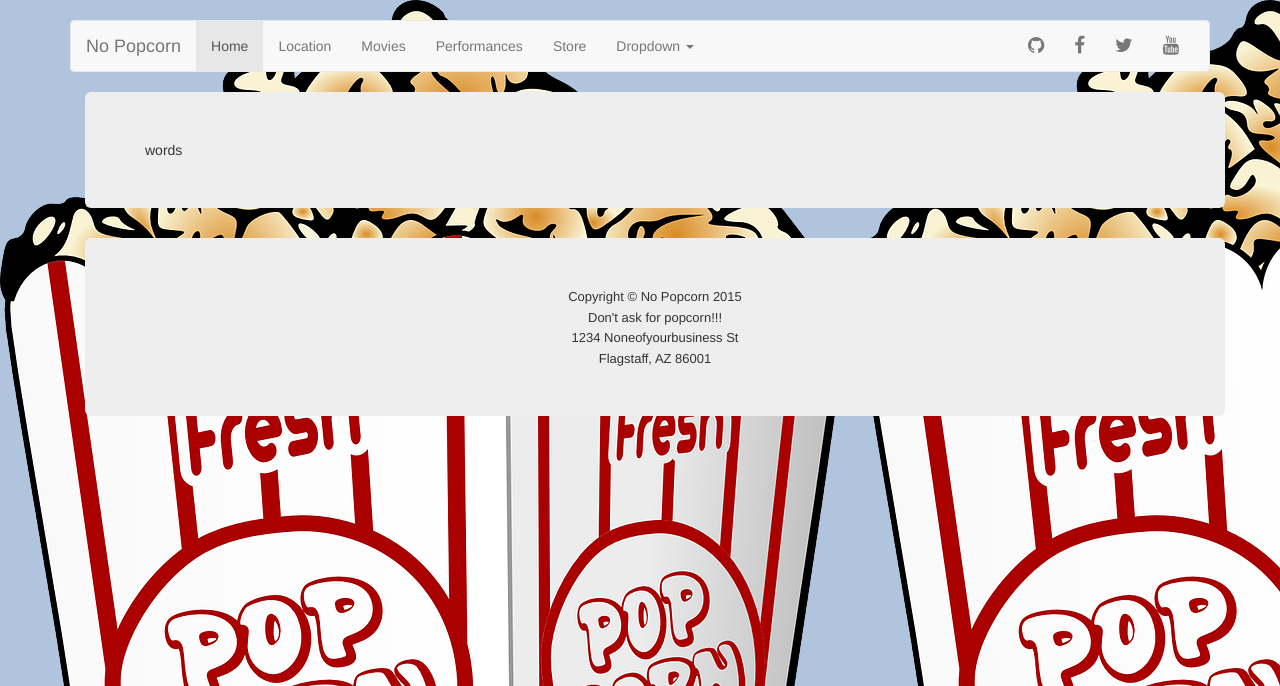
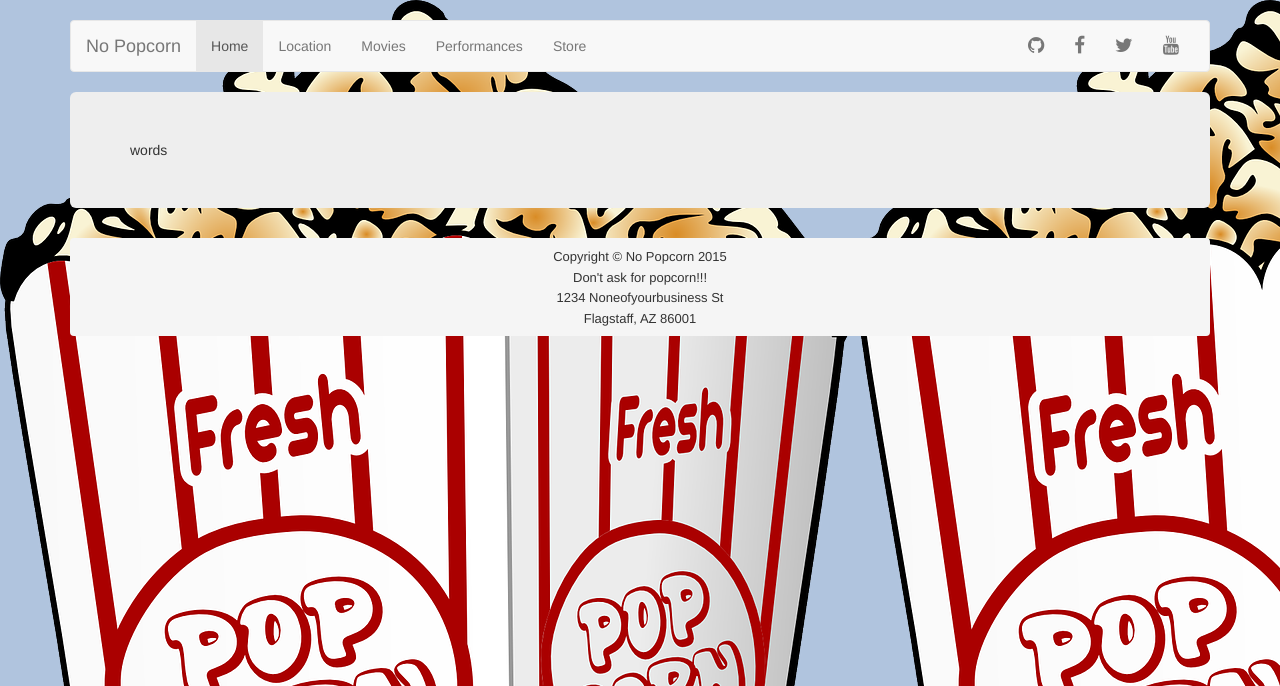
Before and after one commit to kyleamcginn88/Theatre_CS399, a Django app: page / in a window 1280 px wide. Shown: the top 686 px of the page. Run offline with Django 3.2, Linux system fonts and the light colour scheme; some libraries are stand-ins or nearby versions.

Commit message:
alignment fixes and reduced footer size

```diff
--- a/Theatre_CS399/templates/base.html
+++ b/Theatre_CS399/templates/base.html
@@ -2,14 +2,10 @@
 <html lang="en">
   <head>
     <meta charset="utf-8">
-    <meta http-equiv="X-UA-Compatible" content="IE=edge">
-    <meta name="viewport" content="width=device-width, initial-scale=1">
-    <meta name="description" content="">
-    <meta name="author" content="">
 
     <title> {% block titleBlock %} {% endblock %}</title>
 
-    <!-- Bootstrap core CSS -->
+    <!-- Bootstrap CSS -->
     <link href="../static/css/bootstrap.min.css" rel="stylesheet">
 
     <!-- Custom styles for this template -->
@@ -56,18 +52,6 @@ body {
               <li {% block nav-movies %}{% endblock %}><a href="{% url "movies" %}">Movies</a></li>
               <li {% block nav-performances %}{% endblock %}><a href="{% url "performances" %}">Performances</a></li>
               <li {% block nav-store %}{% endblock %}><a href="{% url "store" %}">Store</a></li>
-              <li class="dropdown">
-                <a href="#" class="dropdown-toggle" data-toggle="dropdown" role="button" aria-expanded="false">Dropdown <span class="caret"></span></a>
-                <ul class="dropdown-menu" role="menu">
-                  <li><a href="#">Action</a></li>
-                  <li><a href="#">Another action</a></li>
-                  <li><a href="#">Something else here</a></li>
-                  <li class="divider"></li>
-                  <li class="dropdown-header">Nav header</li>
-                  <li><a href="#">Separated link</a></li>
-                  <li><a href="#">One more separated link</a></li>
-                </ul>
-              </li>
             </ul>
             <ul class="nav navbar-nav navbar-right" style="font-size: 19px">
               <li><a href="https://github.com/kyleamcginn88/Theatre_CS399"><span class="fa fa-github"></span></a></li>
@@ -79,7 +63,6 @@ body {
         </div><!--/.container-fluid -->
       </nav>
 
-      <div class="container">
 
       <div class="jumbotron">
 
@@ -87,10 +70,7 @@ body {
 
       </div>
 
-      </div>
-		<div class="container">
-
-      	<div class="jumbotron">
+      	<div class="breadcrumb">
       	<div align="center">
       	<font size="2" align="center">
 			Copyright &copy; No Popcorn 2015<br>
@@ -100,9 +80,7 @@ body {
 
         </font>
         </div>
-     	 </div>
-
-     	 </div>
+        </div>
     </div> <!-- /container -->
 
 
```
